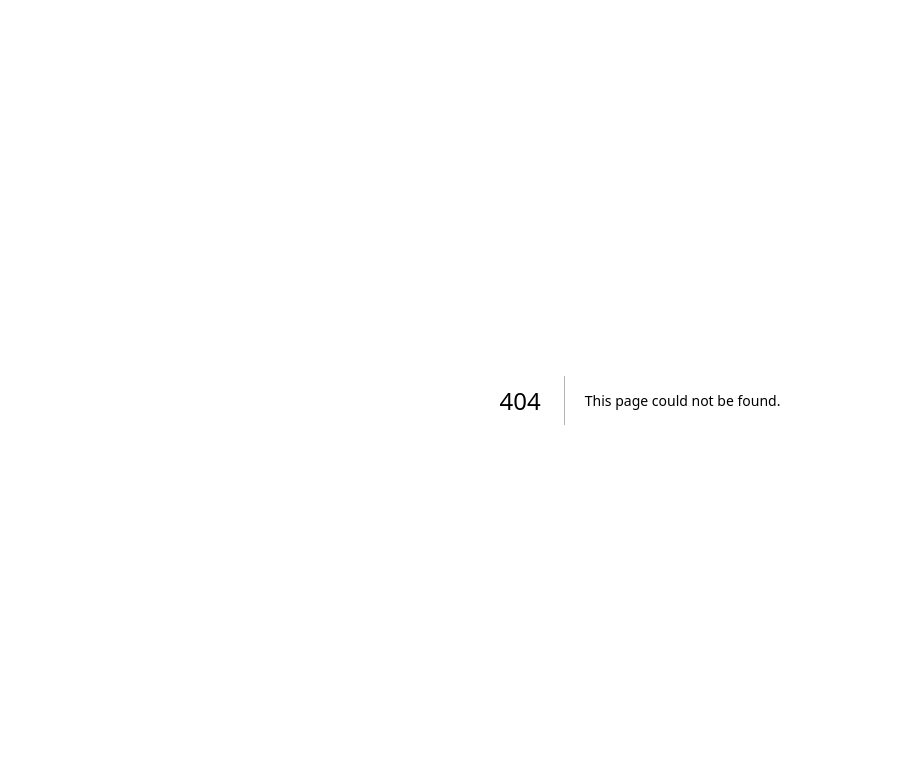
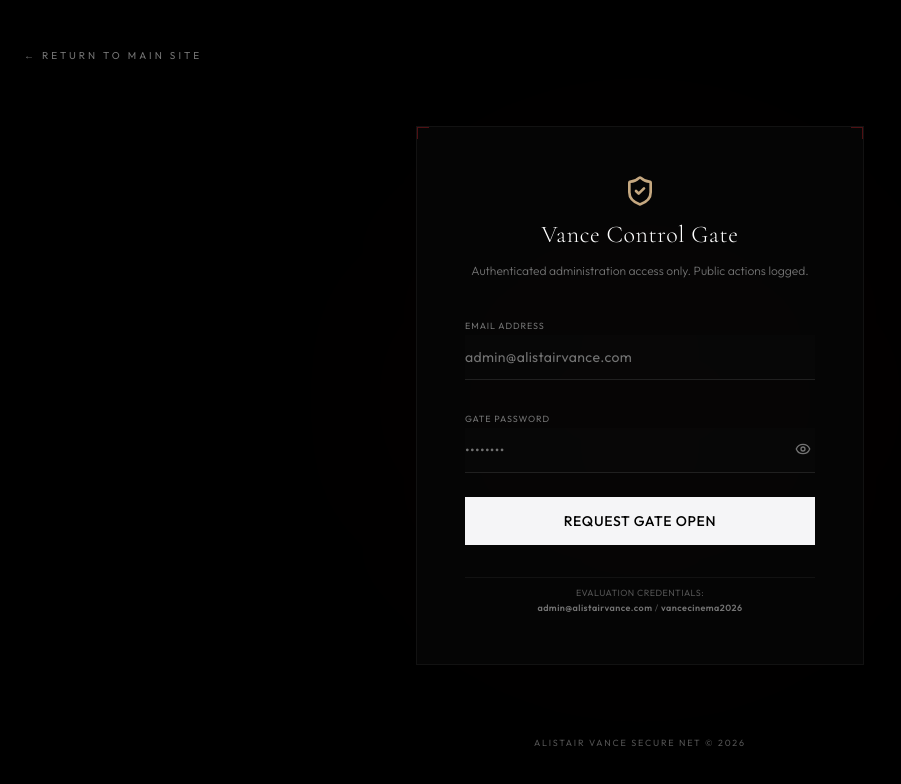
Before and after one commit to Achuthan24r/director-s-blog, a Next.js app: page /admin/login in a window 1280 px wide. Before the commit this address had no page. Shown: the top 784 px of the page, without its empty margins (0-901 px from the left). Built offline with nearby package versions, Linux system fonts and the light colour scheme; no server answers.

Commit message:
feat: build secure control login gate isolated within Suspense boundaries

```diff
--- /dev/null
+++ b/app/admin/login/page.tsx
@@ -0,0 +1,74 @@
+import { Suspense } from "react";
+import { Metadata } from "next";
+import { LoginForm } from "@/components/forms/login-form";
+import { ShieldCheck } from "lucide-react";
+import Link from "next/link";
+
+export const metadata: Metadata = {
+  title: "Vance Control Gate",
+  description: "Secure, authenticated gate access to Alistair Vance's director database control dashboard.",
+};
+
+export default function AdminLoginPage() {
+  return (
+    <div className="min-h-screen bg-black flex flex-col justify-between py-12 px-6 relative overflow-hidden">
+      {/* Background ambient orbs */}
+      <div className="absolute top-1/2 left-1/2 -translate-x-1/2 -translate-y-1/2 w-[400px] h-[400px] bg-red-950/10 rounded-full blur-[100px] pointer-events-none" />
+
+      {/* Header Back */}
+      <header className="max-w-7xl mx-auto w-full flex justify-between items-center z-10">
+        <Link href="/" className="font-sans text-[10px] uppercase tracking-[0.3em] text-neutral-500 hover:text-white transition-colors duration-300">
+          &larr; Return to main site
+        </Link>
+      </header>
+
+      {/* Main Login Card */}
+      <main className="w-full max-w-md mx-auto my-auto z-10">
+        <div className="glass-panel p-8 md:p-12 space-y-8 rounded-none relative">
+          <div className="absolute top-0 left-0 w-3 h-3 border-t border-l border-red-500/30" />
+          <div className="absolute top-0 right-0 w-3 h-3 border-t border-r border-red-500/30" />
+
+          {/* Icon and Branding */}
+          <div className="text-center space-y-3">
+            <ShieldCheck className="w-8 h-8 text-brand-gold mx-auto" />
+            <h1 className="font-serif font-light text-2xl tracking-wide text-white">
+              Vance Control Gate
+            </h1>
+            <p className="font-sans text-xs text-neutral-500 font-light">
+              Authenticated administration access only. Public actions logged.
+            </p>
+          </div>
+
+          {/* Suspended Client Form */}
+          <Suspense
+            fallback={
+              <div className="text-center py-6 font-sans text-xs text-neutral-500 animate-pulse">
+                Initializing Gate Protocols...
+              </div>
+            }
+          >
+            <LoginForm />
+          </Suspense>
+
+          {/* Sandbox evaluation alert note */}
+          <div className="pt-2 border-t border-white/5 text-center">
+            <span className="font-sans text-[9px] text-neutral-600 block leading-relaxed uppercase tracking-wider">
+              Evaluation Credentials:
+              <br />
+              <span className="text-neutral-500 font-semibold lowercase">admin@alistairvance.com</span>
+              &nbsp;/&nbsp;
+              <span className="text-neutral-500 font-semibold lowercase">vancecinema2026</span>
+            </span>
+          </div>
+        </div>
+      </main>
+
+      {/* Footer */}
+      <footer className="text-center z-10">
+        <span className="font-sans text-[9px] uppercase tracking-[0.2em] text-neutral-600">
+          ALISTAIR VANCE SECURE NET &copy; {new Date().getFullYear()}
+        </span>
+      </footer>
+    </div>
+  );
+}
--- /dev/null
+++ b/components/forms/login-form.tsx
@@ -0,0 +1,128 @@
+"use client";
+
+import * as React from "react";
+import { useRouter, useSearchParams } from "next/navigation";
+import { createClient } from "@/lib/supabase/client";
+import { Input } from "@/components/ui/input";
+import { Button } from "@/components/ui/button";
+import { AlertCircle, Eye, EyeOff } from "lucide-react";
+
+export function LoginForm() {
+  const router = useRouter();
+  const searchParams = useSearchParams();
+  const [email, setEmail] = React.useState("");
+  const [password, setPassword] = React.useState("");
+  const [showPassword, setShowPassword] = React.useState(false);
+  const [status, setStatus] = React.useState<"idle" | "submitting" | "error">("idle");
+  const [errorMessage, setErrorMessage] = React.useState("");
+
+  const redirected = searchParams.get("redirected") === "true";
+
+  const handleLogin = async (e: React.FormEvent) => {
+    e.preventDefault();
+    if (!email || !password) return;
+
+    setStatus("submitting");
+    setErrorMessage("");
+
+    // Check Sandbox evaluation credentials first to prevent fake url fetch errors
+    if (email === "admin@alistairvance.com" && password === "vancecinema2026") {
+      // Write the session cookie so that Next.js Middleware can read it and authorize dashboard access
+      document.cookie = "vance_demo_session=active; path=/; max-age=86400";
+      localStorage.setItem("vance_demo_session", "active");
+      setStatus("idle");
+      router.push("/admin/dashboard");
+      router.refresh();
+      return;
+    }
+
+    try {
+      const supabase = createClient();
+
+      const { error } = await supabase.auth.signInWithPassword({
+        email,
+        password,
+      });
+
+      if (error) {
+        setStatus("error");
+        setErrorMessage(error.message || "Invalid authentication credentials.");
+      } else {
+        setStatus("idle");
+        router.push("/admin/dashboard");
+        router.refresh();
+      }
+    } catch (err: any) {
+      setStatus("error");
+      setErrorMessage(err.message || "An unexpected error occurred.");
+    }
+  };
+
+  return (
+    <div className="space-y-6">
+      {redirected && (
+        <div className="flex items-center space-x-2 text-xs text-brand-gold bg-brand-gold/10 border border-brand-gold/20 p-3 rounded-none">
+          <AlertCircle className="w-4 h-4 flex-shrink-0" />
+          <span>Authentication required to view dashboard.</span>
+        </div>
+      )}
+
+      {/* Form */}
+      <form onSubmit={handleLogin} className="space-y-6">
+        <div className="space-y-1">
+          <label htmlFor="login-email" className="font-sans text-[9px] uppercase tracking-widest text-neutral-500">
+            Email Address
+          </label>
+          <Input
+            id="login-email"
+            type="email"
+            required
+            placeholder="admin@alistairvance.com"
+            value={email}
+            onChange={(e) => setEmail(e.target.value)}
+            disabled={status === "submitting"}
+          />
+        </div>
+
+        <div className="space-y-1 relative">
+          <label htmlFor="login-pass" className="font-sans text-[9px] uppercase tracking-widest text-neutral-500">
+            Gate Password
+          </label>
+          <Input
+            id="login-pass"
+            type={showPassword ? "text" : "password"}
+            required
+            placeholder="&bull;&bull;&bull;&bull;&bull;&bull;&bull;&bull;"
+            value={password}
+            onChange={(e) => setPassword(e.target.value)}
+            disabled={status === "submitting"}
+          />
+          <button
+            type="button"
+            onClick={() => setShowPassword(!showPassword)}
+            className="absolute right-0 bottom-3 text-neutral-500 hover:text-white p-1 cursor-pointer focus:outline-none"
+            title={showPassword ? "Hide Password" : "Show Password"}
+          >
+            {showPassword ? <EyeOff className="w-4 h-4" /> : <Eye className="w-4 h-4" />}
+          </button>
+        </div>
+
+        {status === "error" && (
+          <div className="flex items-start space-x-2 text-xs text-red-500 bg-red-950/20 border border-red-500/20 p-4 rounded-none">
+            <AlertCircle className="w-4 h-4 flex-shrink-0 mt-0.5" />
+            <span className="leading-relaxed">{errorMessage}</span>
+          </div>
+        )}
+
+        <Button
+          type="submit"
+          variant="primary"
+          className="w-full justify-center cursor-pointer disabled:opacity-50 py-3.5"
+          disabled={status === "submitting"}
+        >
+          {status === "submitting" ? "Verifying..." : "Request Gate Open"}
+        </Button>
+      </form>
+    </div>
+  );
+}
```
